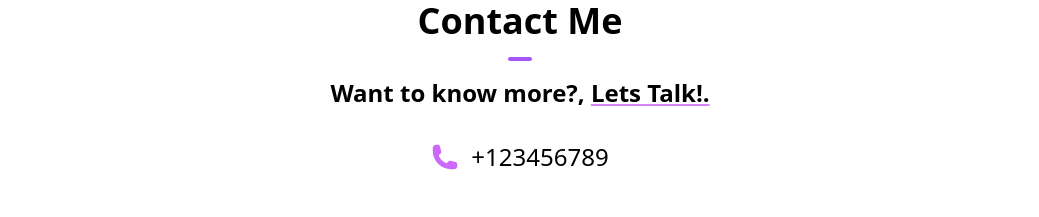
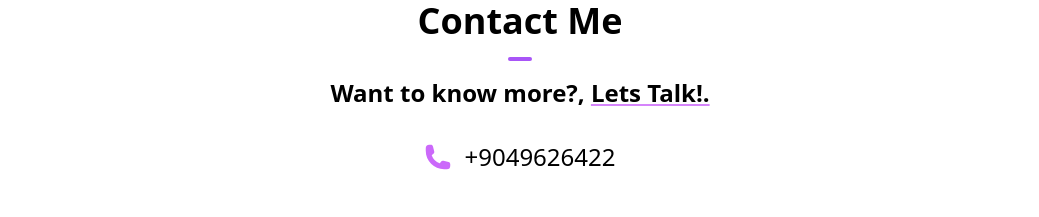
Before and after one commit to hqasmei/tailwindcss-and-nextjs-portfolio, a Next.js app: page / in a window 1280 px wide. Shown: the part 4526-4743 px from the top of the page, without its empty margins (120-1159 px from the left). Built offline with nearby package versions, Linux system fonts and the light colour scheme.

Commit message:
Update Contact.tsx

```diff
--- a/components/Contact.tsx
+++ b/components/Contact.tsx
@@ -32,7 +32,7 @@
             <div className='space-y-10'>
                 <div className='flex items-center space-x-3 justify-center'>
                 <PhoneIcon className='text-[#AB0AF7] h-7 w-7 animate-pulse'/>
-                <p className='text-2xl'>+123456789</p>
+                <p className='text-2xl'>+9049626422</p>
                 </div>
 
                 <div className='flex items-center space-x-3 justify-center'>
```
